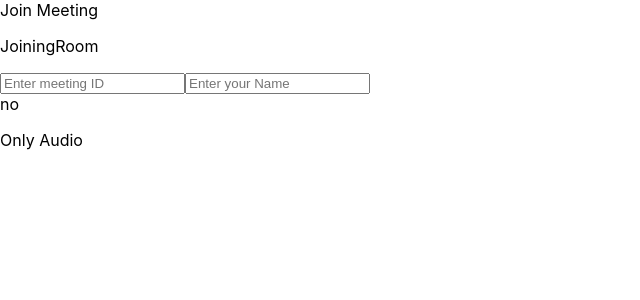
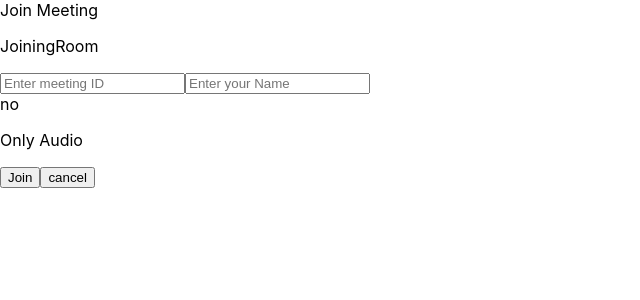
Before and after one commit to jp-knj/video-chat, a React (Create React App) app in the folder client/: page /join-room in a window 1280 px wide. Shown: the top 300 px of the page, without its empty margins (0-640 px from the left). Built offline with nearby package versions, Linux system fonts and the light colour scheme.

Commit message:
:+1: Create Join room btn

```diff
--- a/client/src/pages/JoiningRoom.tsx
+++ b/client/src/pages/JoiningRoom.tsx
@@ -1,6 +1,7 @@
 import { useEffect, useState, useContext } from "react";
-import { useLocation } from "react-router-dom";
+import { useHistory, useLocation } from "react-router-dom";
 import { HostContext } from "../contexts/useHost";
+import Button from "../components/Button";
 
 interface Props {
   value: string;
@@ -18,6 +19,8 @@ const JoiningRoom = () => {
   const search = useLocation().search;
   const { isHost, isVideo, dispatch } = useContext(HostContext);
   const [roomState, setRoomState] = useState({ roomId: "", nameValue: "" });
+  const [errorState, setErrorState] = useState<string>("");
+  const successText = isHost ? "Host" : "Join";
   const titleText = isHost ? "Host Meeting" : "Join Meeting";
 
   const handleRoomIdValueChange = (e: React.ChangeEvent<HTMLInputElement>) => {
@@ -35,8 +38,18 @@ const JoiningRoom = () => {
       nameValue: nameValue,
     });
   };
+
   const handleConnectTypeChange = (e: any) => {
     if (dispatch) dispatch({ type: "SET_CONNECT_ONLY_WITH_AUDIO" });
+  };
+
+  const handleJoinRoom = (e: React.MouseEvent<HTMLButtonElement>) => {
+    console.log("Join Room");
+  };
+
+  const history = useHistory();
+  const pushToLogin = () => {
+    history.push("/");
   };
 
   useEffect(() => {
@@ -47,6 +60,7 @@ const JoiningRoom = () => {
       }
     }
   }, []);
+
   return (
     <>
       <div>{titleText}</div>
@@ -71,6 +85,19 @@ const JoiningRoom = () => {
             <p>Only Audio</p>
           </div>
         </div>
+        <div>
+          {errorState && (
+            <div>
+              <p>{errorState}</p>
+            </div>
+          )}
+        </div>
+        <div>
+          <div>
+            <Button label={successText} handleClick={handleJoinRoom} />
+            <Button label="cancel" handleClick={pushToLogin} />
+          </div>
+        </div>
       </div>
     </>
   );
```
